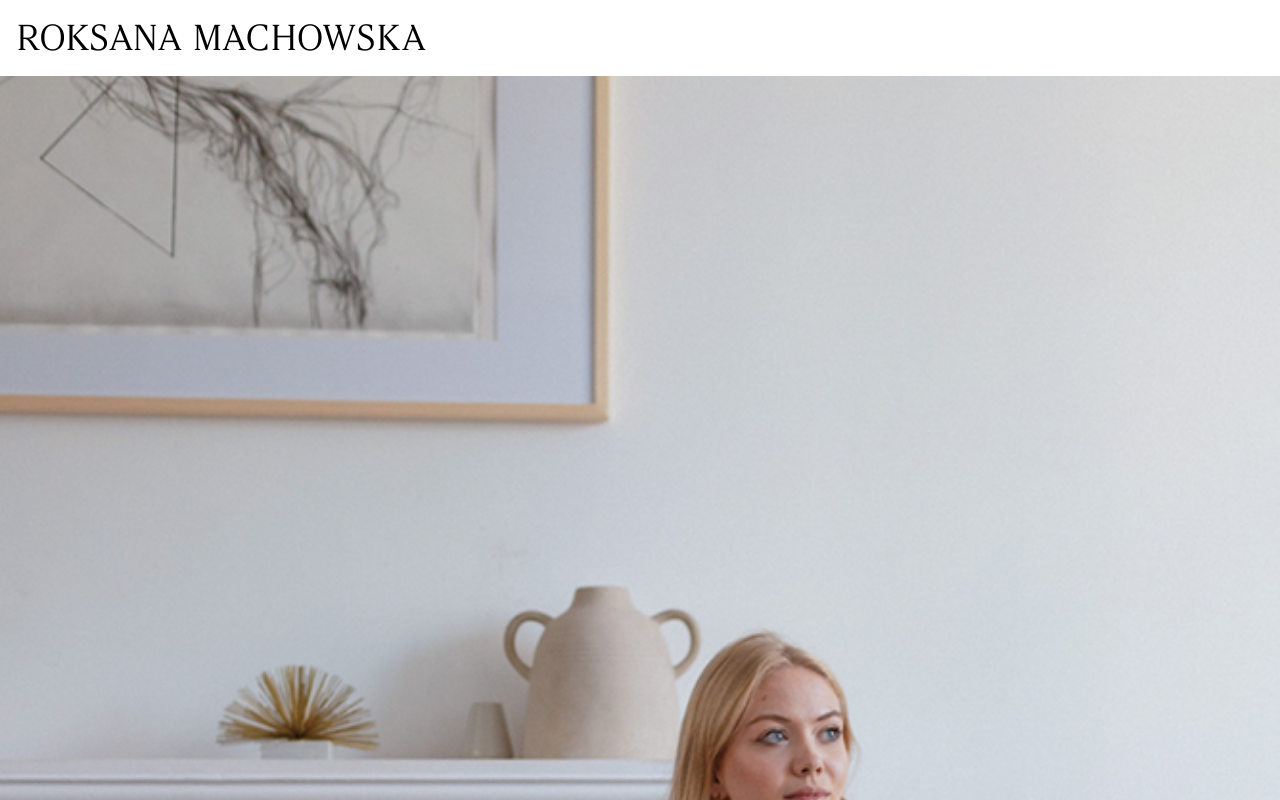
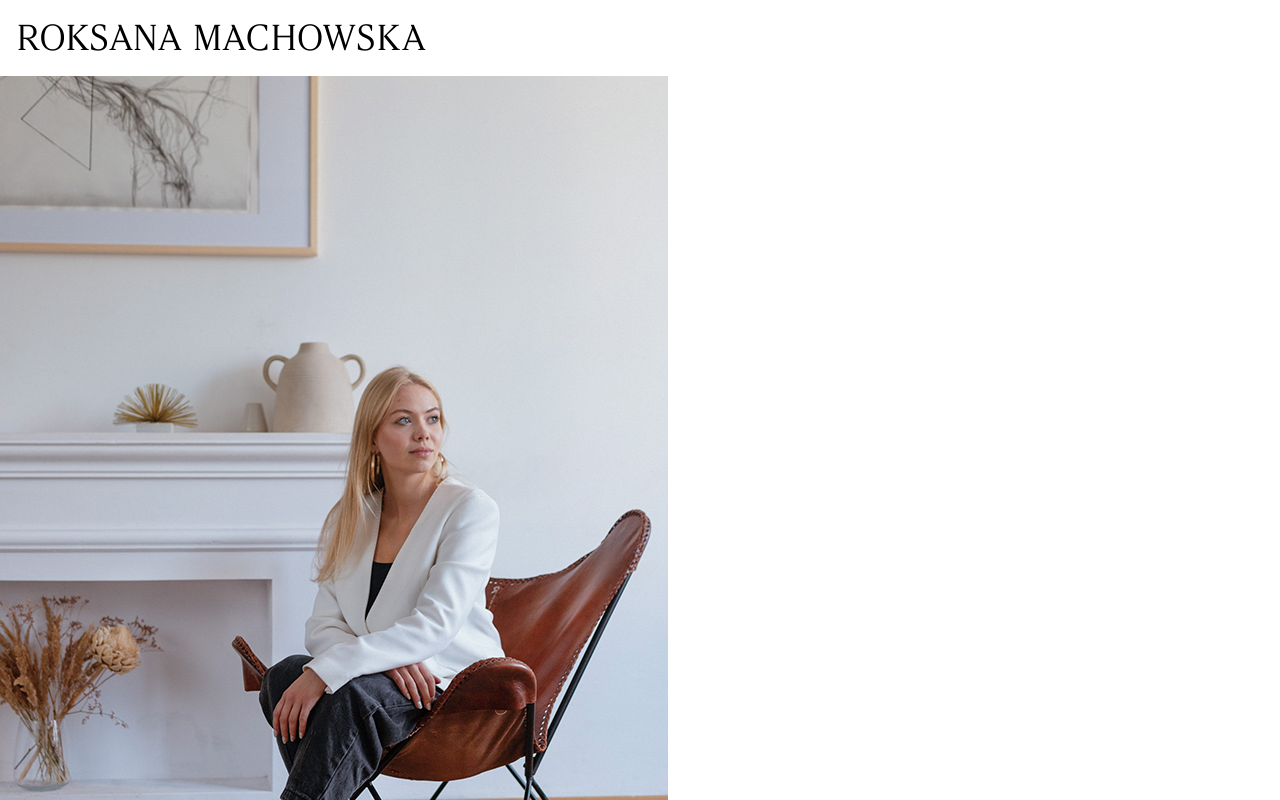
Before and after one commit to jakubziemba/machowska-portfolio, a Next.js app: page / in a window 1280 px wide. Shown: the top 800 px of the page. Built offline with nearby package versions, Linux system fonts and the light colour scheme.

Commit message:
Delete layout=responsive

```diff
--- a/components/HomeImage.js
+++ b/components/HomeImage.js
@@ -9,7 +9,6 @@ export default function HomeImage() {
         quality={100}
         width={668}
         height={1000}
-        layout='responsive'
         loading='eager'
         alt='Photo of Roksana Machowska'
       />
```
